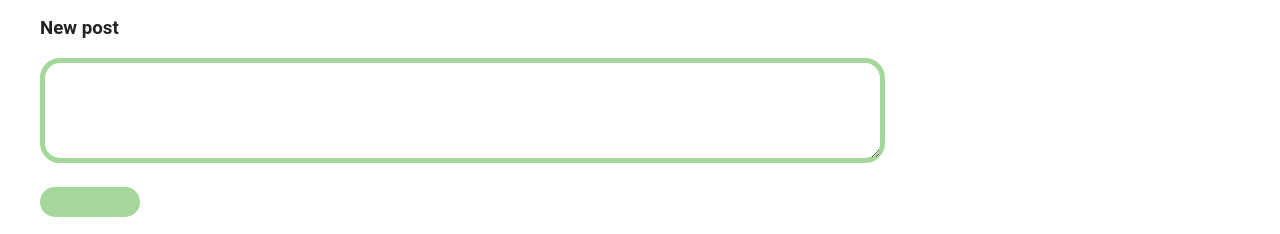
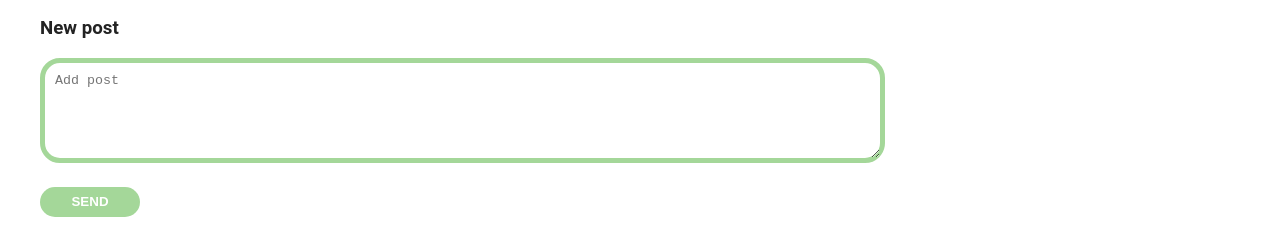
Before and after one commit to alex-bulgakov/react_samurai, a React (Create React App) app: page /profile in a window 1280 px wide. Shown: the part 609-843 px from the top of the page. Built offline with nearby package versions, Linux system fonts and the light colour scheme.

Commit message:
lesson 43 done

```diff
--- a/src/components/Dialogs/MessagesList/MessageInput/MessageInputContainer.jsx
+++ b/src/components/Dialogs/MessagesList/MessageInput/MessageInputContainer.jsx
@@ -4,6 +4,7 @@ import MessageInput from "./MessageInput";
 
 const MessageInputContainer = (props) => {
     let newMessage = React.createRef();
+    let state = props.store.getState();
 
     let sendMessage = () => {
         props.store.dispatch(addMessageActionCreator());
@@ -16,7 +17,7 @@ const MessageInputContainer = (props) => {
 
     return (
         <MessageInput updateNewMessage={onMessageChange} sendMessage={sendMessage}
-                      value={props.store.getState().dialogsPage.newMessage}/>
+                      value={state.dialogsPage.newMessage}/>
     );
 }
 
--- a/src/components/Profile/MyPosts/TextInput/TextInput.jsx
+++ b/src/components/Profile/MyPosts/TextInput/TextInput.jsx
@@ -9,15 +9,12 @@ const TextInput = (props) => {
 
 
     let addPost = () => {
-        // props.store.dispatch(addPostActionCreator());
-        // props.store.dispatch(updateNewPostTextActionCreator(""));
         props.addPost();
     }
 
     let onPostChange = () => {
         let text = newPostElement.current.value;
         props.onPostChange(text);
-        // props.store.dispatch(updateNewPostTextActionCreator(text));
     }
 
     return (
--- a/src/components/Profile/MyPosts/TextInput/TextInputContainer.jsx
+++ b/src/components/Profile/MyPosts/TextInput/TextInputContainer.jsx
@@ -7,6 +7,7 @@ import TextInput from "./TextInput";
 const TextInputContainer = (props) => {
 
     let newPostElement = React.createRef();
+    let state = props.store.getState();
 
 
     let addPost = () => {
@@ -14,19 +15,14 @@ const TextInputContainer = (props) => {
         props.store.dispatch(updateNewPostTextActionCreator(""));
     }
 
-    let onPostChange = () => {
-        let text = newPostElement.current.value;
+    let onPostChange = (text) => {
         props.store.dispatch(updateNewPostTextActionCreator(text));
     }
 
     return (
-        // <div>
-        //     <textarea onChange={onPostChange} name="newpost" ref={newPostElement} cols="100" rows="5"
-        //               placeholder={props.placeholder} value={props.store.getState().profilePage.newPostText}/>
-        //     <button onClick={addPost} className={s.btn}>{props.button_text}</button>
-        // </div>
         <TextInput addPost={addPost} onPostChange={onPostChange}
-                   value={props.store.getState().profilePage.newPostText}/>
+                   value={state.profilePage.newPostText} placeholder={props.placeholder}
+                   button_text={props.button_text}/>
     );
 }
 
--- a/src/redux/profileReducer.js
+++ b/src/redux/profileReducer.js
@@ -20,7 +20,7 @@ const profileReducer = (state = initialState, action) => {
                 message: state.newPostText,
                 likesCount: 0
             };
-            if (newPost.message !== undefined) {
+            if (newPost.message !== "") {
                 state.posts.push(newPost);
             }
             break;
```
